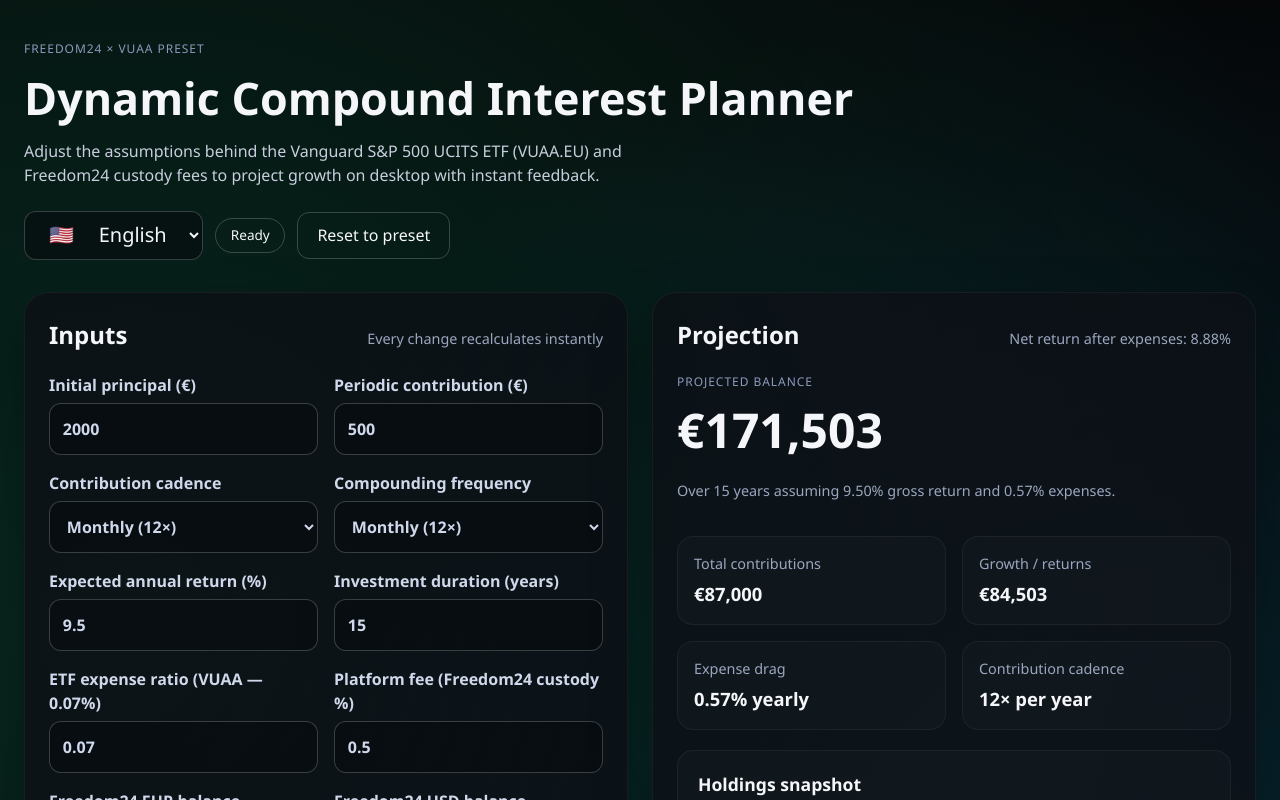
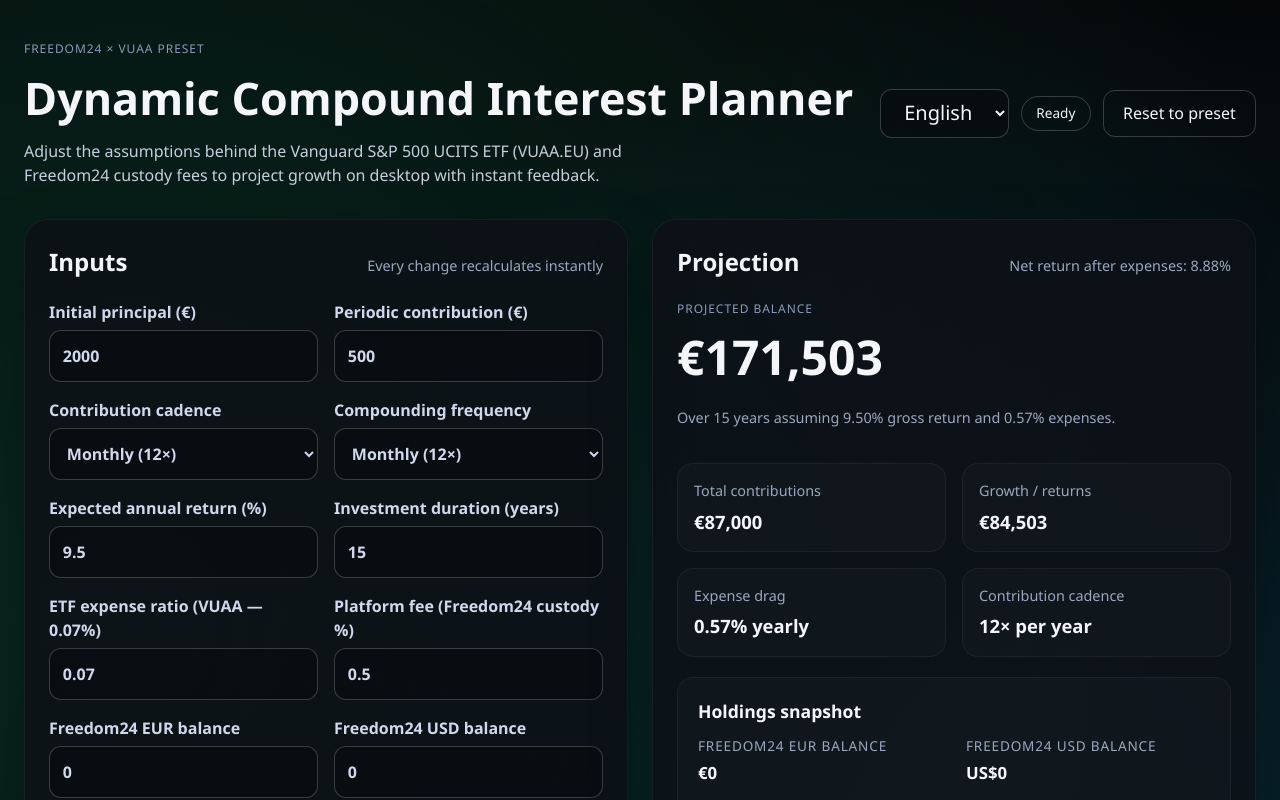
Before and after one commit to GeorgeWebDevCy/dynamic-compound-interest-calculator-desktop-app, a React app in the folder app/: page / in a window 1280 px wide. Shown: the top 800 px of the page. Built offline with nearby package versions, Linux system fonts and the light colour scheme; the HTML template or start-up script is replaced by a standard one.

Commit message:
chore: simplify language selector

```diff
--- a/app/src/App.tsx
+++ b/app/src/App.tsx
@@ -38,8 +38,8 @@
 }[keyof CompoundSettings]
 
 const LANGUAGE_OPTIONS = [
-  { value: 'en', labelKey: 'language.en', flag: '🇺🇸' },
-  { value: 'el', labelKey: 'language.el', flag: '🇬🇷' },
+  { value: 'en', labelKey: 'language.en' },
+  { value: 'el', labelKey: 'language.el' },
 ] as const
 
 const resolveLanguageCode = (language?: string) => {
@@ -272,7 +272,7 @@
                 aria-label={t(option.labelKey)}
                 title={t(option.labelKey)}
               >
-                {`${option.flag} ${t(option.labelKey)}`}
+                {t(option.labelKey)}
               </option>
             ))}
           </select>
```
